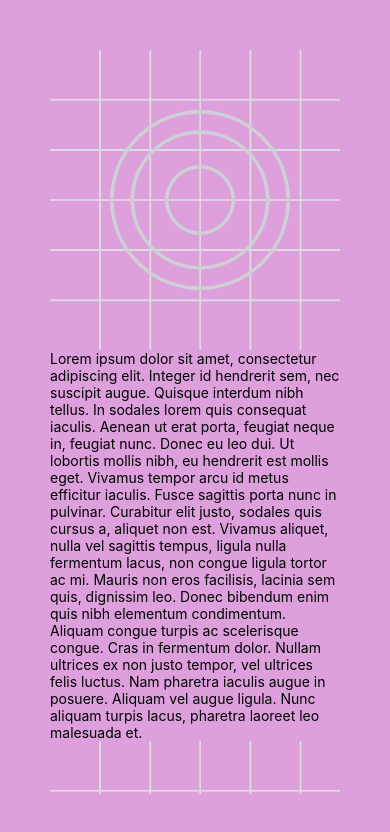
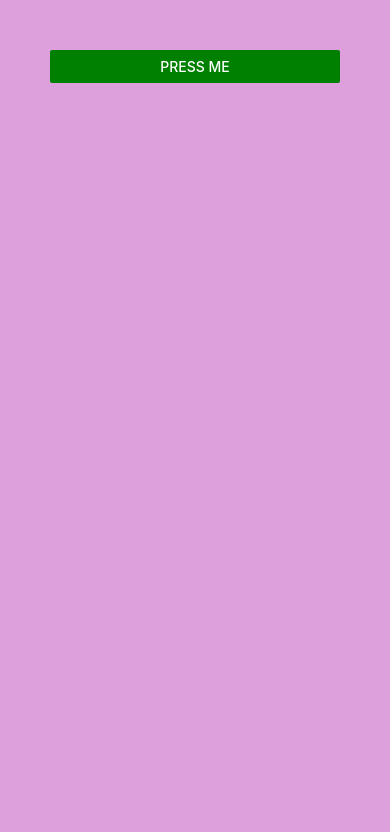
Before and after one commit to psalajova/CoreComponentsApp, a React Native app: screen / in a window 390 px wide. Shown: the top 832 px of the page. Built offline with nearby package versions, Linux system fonts and the light colour scheme.

Commit message:
Add button

```diff
--- a/App.js
+++ b/App.js
@@ -1,4 +1,4 @@
-import { View, Text, Image, ScrollView } from "react-native";
+import { Button, View } from "react-native";
 const logoImg = require("./assets/adaptive-icon.png")
 
 export default function App() {
@@ -7,23 +7,13 @@ export default function App() {
     backgroundColor: "plum",
     padding: 50,
   }}>
-    <ScrollView>
-      <Image source={logoImg} style={{ width: 300, height: 300 }} />
-      <Text>
-        Lorem ipsum dolor sit amet, consectetur adipiscing elit. Integer id hendrerit sem,
-        nec suscipit augue. Quisque interdum nibh tellus. In sodales lorem quis consequat iaculis.
-        Aenean ut erat porta, feugiat neque in, feugiat nunc. Donec eu leo dui. Ut lobortis mollis nibh,
-        eu hendrerit est mollis eget. Vivamus tempor arcu id metus efficitur iaculis.
+    <Button
+      title="Press ME"
+      color={"green"}
+      onPress={(event) => {
+        console.log("Button pressed")
+        console.log(event.target.title)
+      }} />
 
-        Fusce sagittis porta nunc in pulvinar. Curabitur elit justo, sodales quis cursus a,
-        aliquet non est. Vivamus aliquet, nulla vel sagittis tempus, ligula nulla fermentum
-        lacus, non congue ligula tortor ac mi. Mauris non eros facilisis, lacinia sem quis,
-        dignissim leo. Donec bibendum enim quis nibh elementum condimentum. Aliquam congue
-        turpis ac scelerisque congue. Cras in fermentum dolor. Nullam ultrices ex non justo
-        tempor, vel ultrices felis luctus. Nam pharetra iaculis augue in posuere. Aliquam vel
-        augue ligula. Nunc aliquam turpis lacus, pharetra laoreet leo malesuada et.
-      </Text>
-      <Image source={logoImg} style={{ width: 300, height: 300 }} />
-    </ScrollView>
   </View>;
 }
```
